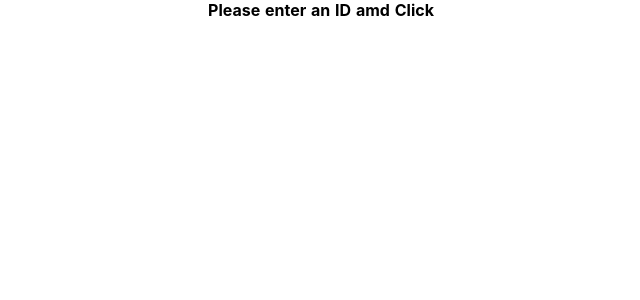
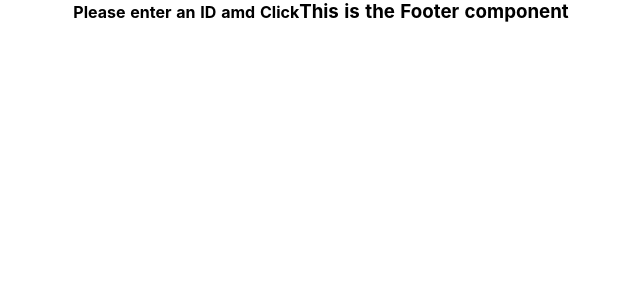
Before and after one commit to gaiyadev/nuxt-course, a Nuxt app: page / in a window 1280 px wide. Shown: the top 300 px of the page, without its empty margins (319-959 px from the left). Built offline with nearby package versions, Linux system fonts and the light colour scheme.

Commit message:
Using Component in nuxtsJs

```diff
--- /dev/null
+++ b/components/Footer.vue
@@ -0,0 +1,5 @@
+<template>
+  <div>
+    <h3>This is the Footer component</h3>
+  </div>
+</template>
--- a/pages/index.vue
+++ b/pages/index.vue
@@ -1,11 +1,17 @@
 <template>
   <div class="container">
     <h4>Please enter an ID amd Click</h4>
+    <Footer />
   </div>
 </template>
 
 <script>
+import Footer from '~/components/Footer.vue'
+
 export default {
+  components: {
+    Footer
+  },
   data() {
     return {}
   }
--- a/pages/users.vue
+++ b/pages/users.vue
@@ -6,15 +6,16 @@
     <input type="text" v-model="userId" />
     <button @click="onLoadUser" type="submit">LOad</button>
     <nuxt-child />
+    <Footer />
   </div>
 </template>
 <script>
-// import Logo from '~/components/Logo.vue'
+import Footer from '~/components/Footer.vue'
 
 export default {
-  // components: {
-  //   Logo
-  // }
+  components: {
+    Footer
+  },
   data() {
     return {
       userId: ''
```
